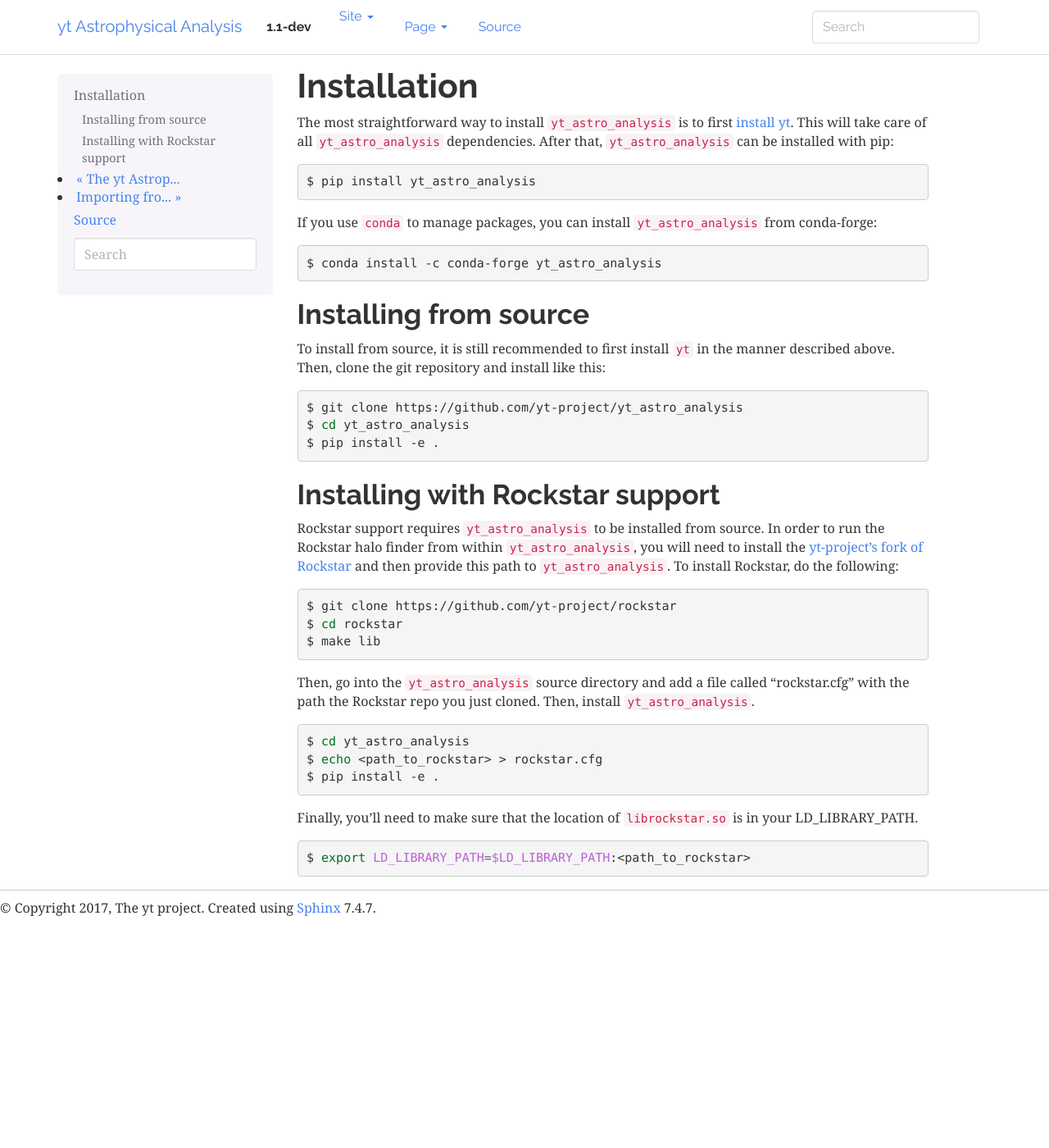
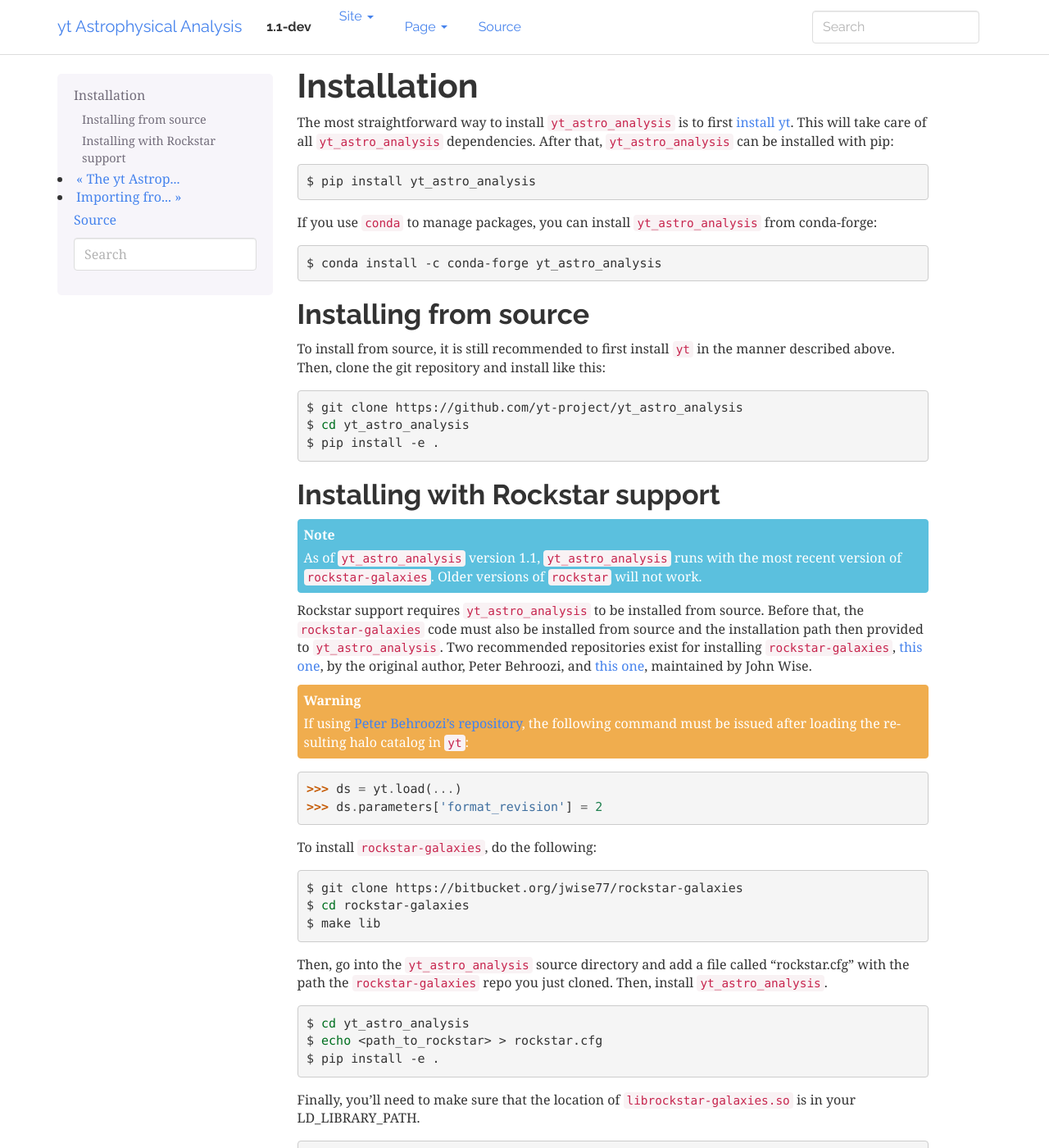
Before and after one commit to yt-project/yt_astro_analysis, a Sphinx documentation site: the page built from doc/source/Installation.rst, in a window 1280 px wide and 1400 px high. Shown: the whole window at 82% size. Built offline with Sphinx 7.4.7, drawn with Linux system fonts in a browser that asks for light colours; formulas are drawn with MathJax 3.

Commit message:
Update docs.

```diff
--- a/doc/source/Installation.rst
+++ b/doc/source/Installation.rst
@@ -37,21 +37,39 @@ like this:
 Installing with Rockstar support
 --------------------------------
 
+.. note:: As of ``yt_astro_analysis`` version 1.1, ``yt_astro_analysis``
+   runs with the most recent version of ``rockstar-galaxies``. Older
+   versions of ``rockstar`` will not work.
+
 Rockstar support requires ``yt_astro_analysis`` to be installed from source.
-In order to run the Rockstar halo finder from within ``yt_astro_analysis``,
-you will need to install the `yt-project's fork of Rockstar
-<https://github.com/yt-project/rockstar>`__ and then provide this path to
-``yt_astro_analysis``.  To install Rockstar, do the following:
+Before that, the ``rockstar-galaxies`` code must also be installed from source
+and the installation path then provided to ``yt_astro_analysis``. Two
+recommended repositories exist for installing ``rockstar-galaxies``,
+`this one <https://bitbucket.org/pbehroozi/rockstar-galaxies/>`__, by the
+original author, Peter Behroozi, and
+`this one <https://bitbucket.org/jwise77/rockstar-galaxies>`__, maintained by
+John Wise.
+
+.. warning:: If using `Peter Behroozi's repository
+   <https://bitbucket.org/pbehroozi/rockstar-galaxies/>`__, the following
+   command must be issued after loading the resulting halo catalog in ``yt``:
+
+.. code-block:: python
+
+   >>> ds = yt.load(...)
+   >>> ds.parameters['format_revision'] = 2
+
+To install ``rockstar-galaxies``, do the following:
 
 .. code-block:: bash
 
-   $ git clone https://github.com/yt-project/rockstar
-   $ cd rockstar
+   $ git clone https://bitbucket.org/jwise77/rockstar-galaxies
+   $ cd rockstar-galaxies
    $ make lib
 
 Then, go into the ``yt_astro_analysis`` source directory and add a file called
-"rockstar.cfg" with the path the Rockstar repo you just cloned.  Then, install
-``yt_astro_analysis``.
+"rockstar.cfg" with the path the ``rockstar-galaxies`` repo you just cloned.
+Then, install ``yt_astro_analysis``.
 
 .. code-block:: bash
 
@@ -59,8 +77,8 @@ Then, go into the ``yt_astro_analysis`` source directory and add a file called
    $ echo <path_to_rockstar> > rockstar.cfg
    $ pip install -e .
 
-Finally, you'll need to make sure that the location of ``librockstar.so`` is in
-your LD_LIBRARY_PATH.
+Finally, you'll need to make sure that the location of ``librockstar-galaxies.so``
+is in your LD_LIBRARY_PATH.
 
 .. code-block:: bash
 
```
